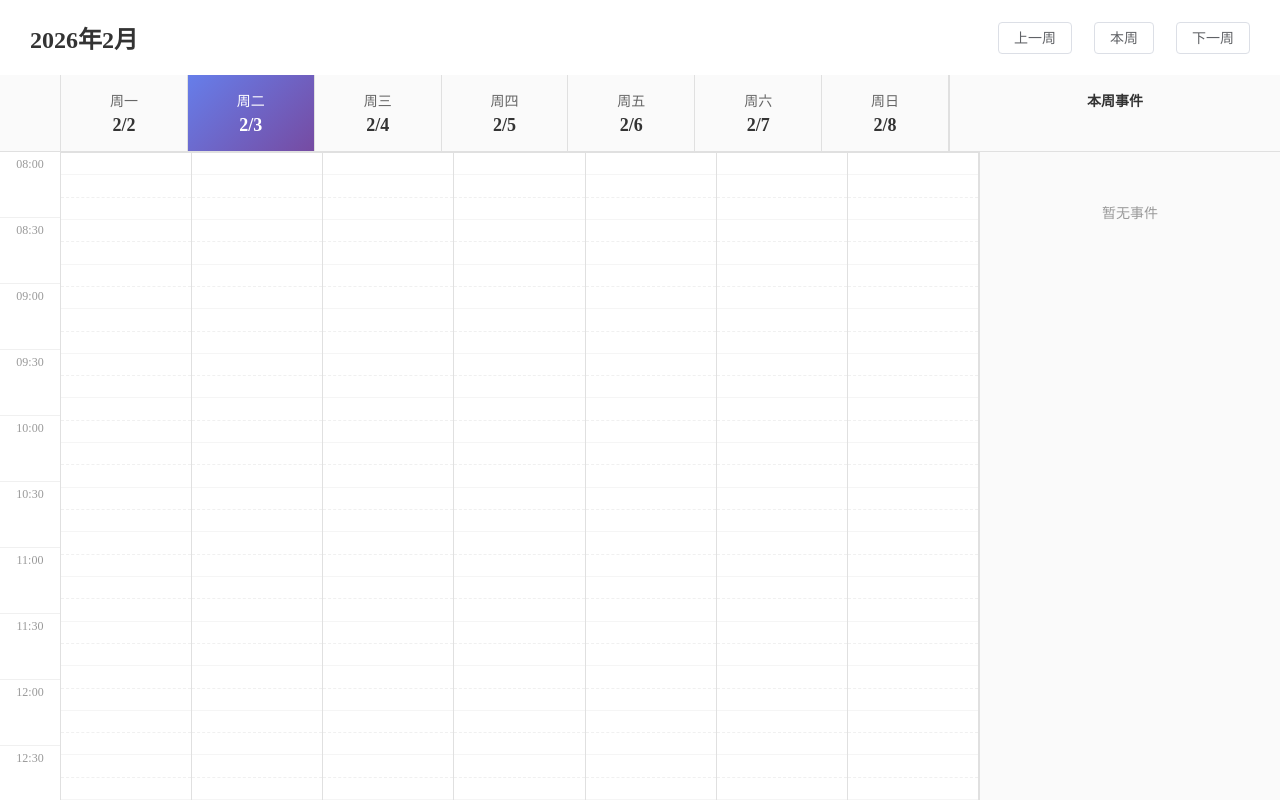
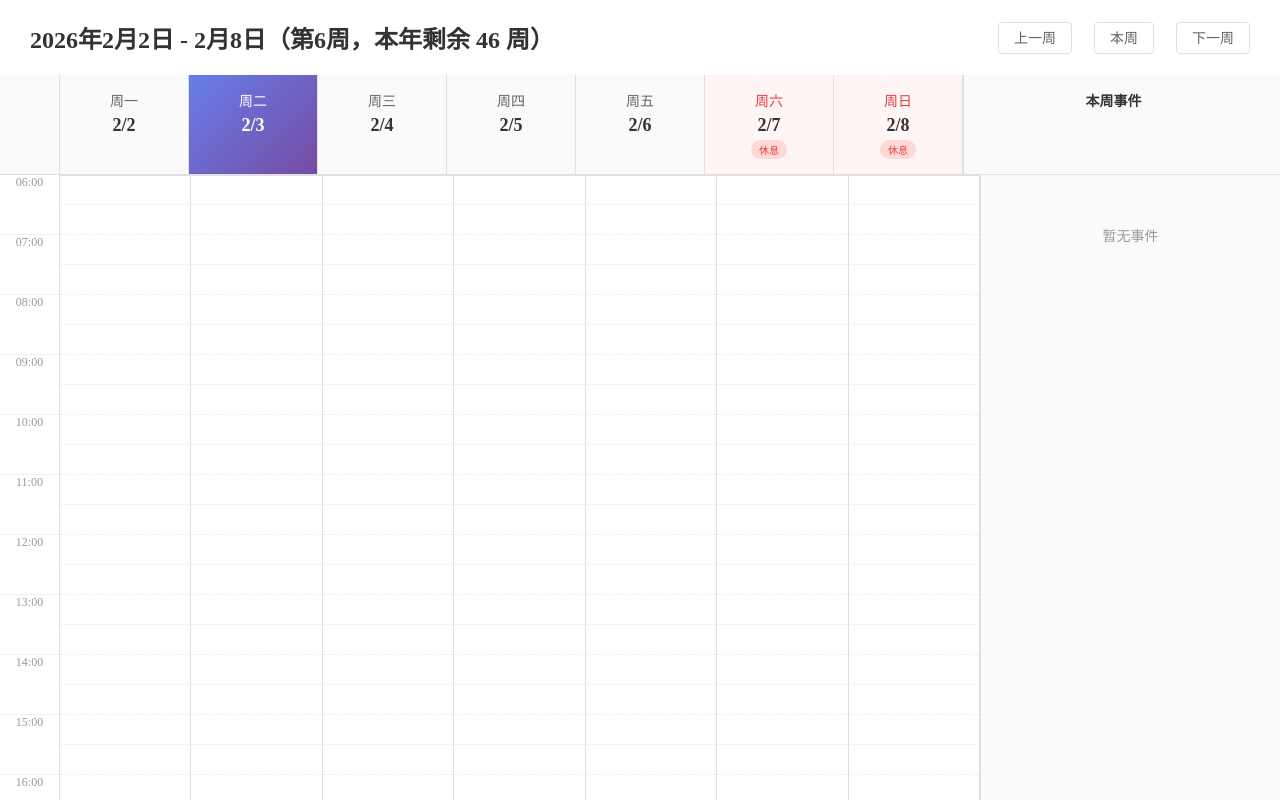
Before and after one commit to teafull/planning, a Vue app: page / in a window 1280 px wide. Built offline with nearby package versions, Linux system fonts and the light colour scheme.

Commit message:
feat: 优化日历视图布局和交互，增加事件绝对定位和周末标记

```diff
--- a/src/views/Calendar.vue
+++ b/src/views/Calendar.vue
@@ -13,9 +13,20 @@ const isDragging = ref(false)
 const dragStartTime = ref(null)
 const dragDay = ref(null)
 
+// 引用
+const weekHeaderRef = ref(null)
+const calendarBodyRef = ref(null)
+
+// 同步滚动
+const onCalendarScroll = () => {
+  if (weekHeaderRef.value && calendarBodyRef.value) {
+    weekHeaderRef.value.style.transform = `translateX(-${calendarBodyRef.value.scrollLeft}px)`
+  }
+}
+
 // 每小时半小时时间片数
 const HALF_HOUR_SLOTS = 2
-const START_HOUR = 8
+const START_HOUR = 6
 const END_HOUR = 22
 
 // 计算当前周的日期（周一到周日）
@@ -55,6 +66,15 @@ const timeSlots = computed(() => {
   return slots
 })
 
+// 生成时间轴标签（只显示整点）
+const timeLabels = computed(() => {
+  const labels = []
+  for (let hour = START_HOUR; hour <= END_HOUR; hour++) {
+    labels.push(hour)
+  }
+  return labels
+})
+
 // 格式化日期
 const formatDate = (date) => {
   return `${date.getMonth() + 1}/${date.getDate()}`
@@ -71,6 +91,35 @@ const formatTime = (hour) => {
 const getEventsByDay = (day) => {
   const dayStr = day.toISOString().split('T')[0]
   return events.value.filter(event => event.date === dayStr)
+}
+
+// 计算事件的位置和高度
+const getEventStyle = (event) => {
+  const startSlotIndex = timeSlots.value.findIndex(slot => Math.abs(slot.value - event.startTime) < 0.001)
+  const endSlotIndex = timeSlots.value.findIndex(slot => Math.abs(slot.value - event.endTime) < 0.001)
+
+  if (startSlotIndex === -1 || endSlotIndex === -1) {
+    return {}
+  }
+
+  const top = startSlotIndex * 30
+  const height = (endSlotIndex - startSlotIndex) * 30
+
+  return {
+    position: 'absolute',
+    top: `${top}px`,
+    height: `${height}px`,
+    left: '4px',
+    right: '4px'
+  }
+}
+
+// 每天的事件列表（用于绝对定位渲染）
+const getDayEventsForRender = (day) => {
+  return getEventsByDay(day).map(event => ({
+    ...event,
+    style: getEventStyle(event)
+  }))
 }
 
 // 开始拖拽
@@ -156,6 +205,11 @@ const deleteEvent = () => {
   showDialog.value = false
 }
 
+// 列表中直接删除事件
+const deleteEventItem = (event) => {
+  events.value = events.value.filter(e => e.id !== event.id)
+}
+
 // 切换到上一周
 const prevWeek = () => {
   const newDate = new Date(currentWeekStart.value)
@@ -182,6 +236,32 @@ const isToday = (day) => {
          day.getMonth() === today.getMonth() &&
          day.getFullYear() === today.getFullYear()
 }
+
+// 获取周数（ISO周数）
+const getWeekNumber = (date) => {
+  const d = new Date(date)
+  d.setHours(0, 0, 0, 0)
+  d.setDate(d.getDate() + 4 - (d.getDay() || 7))
+  const yearStart = new Date(d.getFullYear(), 0, 1)
+  const weekNo = Math.ceil((((d - yearStart) / 86400000) + 1) / 7)
+  return weekNo
+}
+
+// 获取全年总周数
+const getTotalWeeksInYear = (year) => {
+  const lastDay = new Date(year, 11, 31)
+  const weekNo = getWeekNumber(lastDay)
+  // 如果12月31日属于下一年的第一周，则返回52或53
+  return weekNo > 52 ? weekNo - 1 : weekNo
+}
+
+// 计算本年剩余周数
+const remainingWeeks = computed(() => {
+  const currentYear = weekDays.value[0]?.getFullYear()
+  const currentWeek = getWeekNumber(weekDays.value[0])
+  const totalWeeks = getTotalWeeksInYear(currentYear)
+  return totalWeeks - currentWeek
+})
 
 // 获取本周所有事件
 const weekEvents = computed(() => {
@@ -211,7 +291,7 @@ watch(events, (newEvents) => {
   <div class="calendar-app">
     <header class="calendar-header">
       <h2 class="current-month">
-        {{ weekDays[0]?.getFullYear() }}年{{ weekDays[0]?.getMonth() + 1 }}月
+        {{ weekDays[0]?.getFullYear() }}年{{ weekDays[0]?.getMonth() + 1 }}月{{ weekDays[0]?.getDate() }}日 - {{ weekDays[6]?.getMonth() + 1 }}月{{ weekDays[6]?.getDate() }}日（第{{ getWeekNumber(weekDays[0]) }}周，本年剩余 {{ remainingWeeks }} 周）
       </h2>
       <div class="header-controls">
         <el-button @click="prevWeek">上一周</el-button>
@@ -223,21 +303,23 @@ watch(events, (newEvents) => {
 
     <div class="calendar-container">
       <!-- 星期标题 -->
-      <div class="week-header">
+      <div class="week-header" ref="weekHeaderRef">
         <div class="time-header"></div>
-        <div v-for="day in weekDays" :key="day.getTime()" class="day-header" :class="{ 'today': isToday(day) }">
+        <div v-for="day in weekDays" :key="day.getTime()" class="day-header" :class="{ 'today': isToday(day), 'weekend': day.getDay() === 0 || day.getDay() === 6 }">
           <div class="day-name">{{ ['周一', '周二', '周三', '周四', '周五', '周六', '周日'][day.getDay() === 0 ? 6 : day.getDay() - 1] }}</div>
           <div class="day-date">{{ formatDate(day) }}</div>
+          <div v-if="day.getDay() === 0 || day.getDay() === 6" class="rest-tag">休息</div>
         </div>
         <div class="event-list-header">本周事件</div>
       </div>
 
-      <!-- 日历主体 -->
-      <div class="calendar-body">
+      <!-- 日历主体 - 包含滚动容器 -->
+      <div class="calendar-scroll-container">
+        <div class="calendar-body" ref="calendarBodyRef" @scroll="onCalendarScroll">
         <!-- 时间轴 -->
         <div class="time-column">
-          <div v-for="slot in timeSlots" :key="`${slot.hour}-${slot.half}`" class="time-label">
-            {{ formatTime(slot.value) }}
+          <div v-for="(hour, index) in timeLabels" :key="hour" class="time-label" :class="{ 'last-label': index === timeLabels.length - 1 }">
+            {{ formatTime(hour) }}
           </div>
         </div>
 
@@ -252,22 +334,17 @@ watch(events, (newEvents) => {
             @mousemove="onDrag($event)"
             @mouseup="endDrag($event, day, slot)"
             @mouseleave="isDragging = false"
+          ></div>
+          <!-- 渲染事件（使用绝对定位） -->
+          <div
+            v-for="event in getDayEventsForRender(day)"
+            :key="event.id"
+            class="event-item-absolute"
+            :style="event.style"
+            @mousedown.stop="openEventDialog(event)"
           >
-            <div class="slot-content">
-              <!-- 渲染该时间段的事件 -->
-              <div
-                v-for="event in getEventsByDay(day).filter(e => e.startTime <= slot.value && e.endTime > slot.value)"
-                :key="event.id"
-                class="event-item"
-                :class="{ 'event-start': Math.abs(event.startTime - slot.value) < 0.01 }"
-                @click.stop="openEventDialog(event)"
-              >
-                <span class="event-time" v-if="Math.abs(event.startTime - slot.value) < 0.01">
-                  {{ formatTime(event.startTime) }}-{{ formatTime(event.endTime) }}
-                </span>
-                <span class="event-title">{{ event.title }}</span>
-              </div>
-            </div>
+            <span class="event-time">{{ formatTime(event.startTime) }}-{{ formatTime(event.endTime) }}</span>
+            <span class="event-title">{{ event.title }}</span>
           </div>
         </div>
 
@@ -282,6 +359,7 @@ watch(events, (newEvents) => {
                 class="event-list-item"
                 @click="openEventDialog(event)"
               >
+                <button class="event-delete-btn" @click.stop="deleteEventItem(event)" title="删除事件">×</button>
                 <div class="event-item-header">
                   <span class="event-item-date">{{ event.date }}</span>
                   <span class="event-item-time">{{ formatTime(event.startTime) }}-{{ formatTime(event.endTime) }}</span>
@@ -291,6 +369,7 @@ watch(events, (newEvents) => {
               </div>
             </div>
           </div>
+        </div>
         </div>
       </div>
     </div>
@@ -339,6 +418,10 @@ watch(events, (newEvents) => {
 </template>
 
 <style scoped>
+* {
+  box-sizing: border-box;
+}
+
 .calendar-app {
   width: 100vw;
   height: 100vh;
@@ -377,25 +460,38 @@ watch(events, (newEvents) => {
   background: white;
   border-radius: 0;
   box-shadow: none;
+  box-sizing: border-box;
 }
 
 .week-header {
-  display: flex;
+  display: grid;
+  grid-template-columns: 60px repeat(7, 1fr) 300px;
   border-bottom: 1px solid #e0e0e0;
   background: #fafafa;
+  box-sizing: border-box;
+  width: 100%;
+  flex-shrink: 0;
+  /* 预留滚动条宽度 */
+  padding-right: 17px;
+}
+
+.calendar-scroll-container {
+  flex: 1;
+  overflow: hidden;
+  display: flex;
+  flex-direction: column;
 }
 
 .time-header {
-  width: 60px;
-  min-width: 60px;
   border-right: 1px solid #e0e0e0;
+  box-sizing: border-box;
 }
 
 .day-header {
-  flex: 1;
   padding: 15px;
   text-align: center;
   border-right: 1px solid #e0e0e0;
+  box-sizing: border-box;
 }
 
 .day-header:last-child {
@@ -403,8 +499,6 @@ watch(events, (newEvents) => {
 }
 
 .event-list-header {
-  width: 300px;
-  min-width: 300px;
   padding: 15px;
   text-align: center;
   font-size: 14px;
@@ -412,6 +506,7 @@ watch(events, (newEvents) => {
   color: #333;
   border-left: 1px solid #e0e0e0;
   background: #fafafa;
+  box-sizing: border-box;
 }
 
 .day-name {
@@ -435,31 +530,82 @@ watch(events, (newEvents) => {
   color: white;
 }
 
+.day-header.weekend {
+  background: #fff5f5;
+}
+
+.day-header.weekend .day-name {
+  color: #e53e3e;
+  font-weight: 500;
+}
+
+.rest-tag {
+  margin-top: 4px;
+  font-size: 10px;
+  color: #e53e3e;
+  background: #fed7d7;
+  padding: 2px 8px;
+  border-radius: 10px;
+  display: inline-block;
+}
+
+.calendar-scroll-container {
+  flex: 1;
+  overflow: hidden;
+  display: flex;
+  flex-direction: column;
+}
+
 .calendar-body {
   flex: 1;
-  display: flex;
-  overflow-y: auto;
+  display: grid;
+  grid-template-columns: 60px repeat(7, 1fr) 300px;
+  overflow-y: scroll;
+  overflow-x: hidden;
+  position: relative;
+  box-sizing: border-box;
+  width: 100%;
+  height: 100%;
+}
+
+/* 强制显示滚动条，确保宽度固定 */
+.calendar-body::-webkit-scrollbar {
+  width: 17px;
+}
+
+.calendar-body::-webkit-scrollbar-track {
+  background: transparent;
+}
+
+.calendar-body::-webkit-scrollbar-thumb {
+  background: rgba(0, 0, 0, 0.2);
+  border-radius: 3px;
+}
+
+.calendar-body::-webkit-scrollbar-thumb:hover {
+  background: rgba(0, 0, 0, 0.3);
 }
 
 .time-column {
-  width: 60px;
-  min-width: 60px;
   border-right: 1px solid #e0e0e0;
+  display: flex;
+  flex-direction: column;
 }
 
 .event-list {
-  width: 300px;
-  min-width: 300px;
   border-left: 1px solid #e0e0e0;
   display: flex;
   flex-direction: column;
   background: #fafafa;
+  box-sizing: border-box;
 }
 
 .event-list-content {
   flex: 1;
   overflow-y: auto;
+  overflow-x: hidden;
   padding: 10px;
+  min-height: 0;
 }
 
 .no-events {
@@ -483,11 +629,40 @@ watch(events, (newEvents) => {
   cursor: pointer;
   transition: transform 0.2s, box-shadow 0.2s;
   border-left: 4px solid #667eea;
+  position: relative;
 }
 
 .event-list-item:hover {
   transform: translateX(2px);
   box-shadow: 0 2px 8px rgba(0, 0, 0, 0.15);
+}
+
+.event-delete-btn {
+  position: absolute;
+  top: 8px;
+  right: 8px;
+  width: 24px;
+  height: 24px;
+  border: none;
+  background: #f56565;
+  color: white;
+  border-radius: 50%;
+  font-size: 18px;
+  line-height: 1;
+  cursor: pointer;
+  display: flex;
+  align-items: center;
+  justify-content: center;
+  opacity: 0;
+  transition: opacity 0.2s, background 0.2s;
+}
+
+.event-list-item:hover .event-delete-btn {
+  opacity: 1;
+}
+
+.event-delete-btn:hover {
+  background: #e53e3e;
 }
 
 .event-item-header {
@@ -525,17 +700,30 @@ watch(events, (newEvents) => {
   display: flex;
   align-items: flex-start;
   justify-content: center;
-  padding-top: 5px;
+  padding-top: 0;
   font-size: 12px;
   color: #999;
   border-bottom: 1px solid #f0f0f0;
+  flex-shrink: 0;
+  box-sizing: border-box;
+}
+
+.time-label:last-child {
+  height: 30px;
+  border-bottom: none;
+  align-items: center;
+}
+
+.time-column {
+  border-right: 1px solid #e0e0e0;
+  box-sizing: border-box;
+  overflow: hidden;
 }
 
 .day-column {
-  flex: 1;
-  display: flex;
-  flex-direction: column;
   border-right: 1px solid #e0e0e0;
+  position: relative;
+  box-sizing: border-box;
 }
 
 .day-column:last-child {
@@ -548,6 +736,8 @@ watch(events, (newEvents) => {
   cursor: pointer;
   transition: background 0.2s;
   position: relative;
+  flex-shrink: 0;
+  box-sizing: border-box;
 }
 
 .time-slot.half-hour {
@@ -570,11 +760,11 @@ watch(events, (newEvents) => {
   overflow: hidden;
 }
 
-.event-item {
+.event-item-absolute {
+  position: absolute;
   background: linear-gradient(135deg, #667eea 0%, #764ba2 100%);
   color: white;
   padding: 4px 8px;
-  margin-bottom: 2px;
   border-radius: 4px;
   font-size: 12px;
   cursor: pointer;
@@ -582,26 +772,28 @@ watch(events, (newEvents) => {
   overflow: hidden;
   text-overflow: ellipsis;
   white-space: nowrap;
+  box-shadow: 0 1px 3px rgba(0, 0, 0, 0.1);
 }
 
-.event-item:hover {
+.event-item-absolute:hover {
   transform: translateY(-2px);
   box-shadow: 0 4px 12px rgba(102, 126, 234, 0.4);
-}
-
-.event-start {
-  border-radius: 4px 4px 0 0;
-  padding-top: 6px;
+  z-index: 10;
 }
 
 .event-time {
   font-size: 10px;
   opacity: 0.9;
   margin-bottom: 2px;
+  display: block;
 }
 
 .event-title {
   font-weight: 500;
+  display: block;
+  overflow: hidden;
+  text-overflow: ellipsis;
+  white-space: nowrap;
 }
 
 @media (prefers-color-scheme: dark) {
@@ -634,6 +826,19 @@ watch(events, (newEvents) => {
 
   .day-header.today {
     background: linear-gradient(135deg, #667eea 0%, #764ba2 100%);
+  }
+
+  .day-header.weekend {
+    background: #3d1f1f;
+  }
+
+  .day-header.weekend .day-name {
+    color: #fc8181;
+  }
+
+  .rest-tag {
+    color: #fc8181;
+    background: #742a2a;
   }
 
   .current-month {
@@ -681,6 +886,14 @@ watch(events, (newEvents) => {
     box-shadow: 0 2px 8px rgba(0, 0, 0, 0.4);
   }
 
+  .event-delete-btn {
+    background: #f56565;
+  }
+
+  .event-delete-btn:hover {
+    background: #e53e3e;
+  }
+
   .event-item-header {
     color: #999;
   }
```
